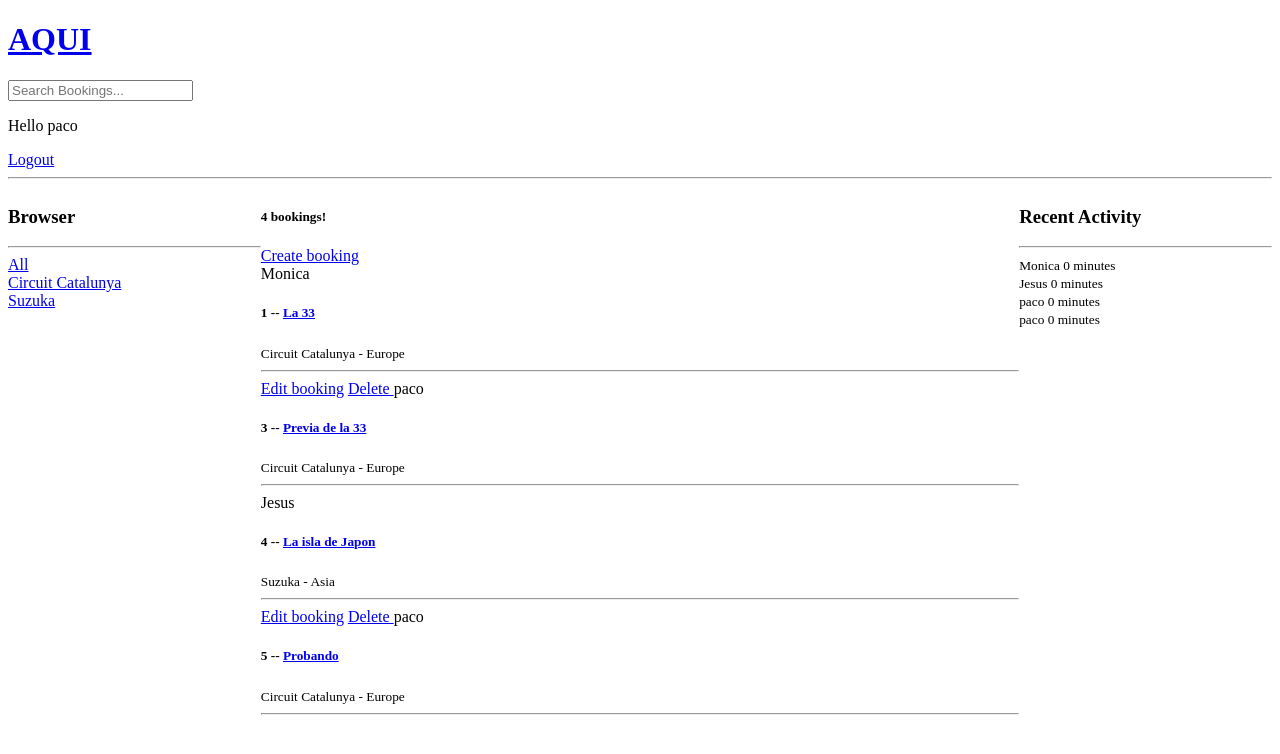
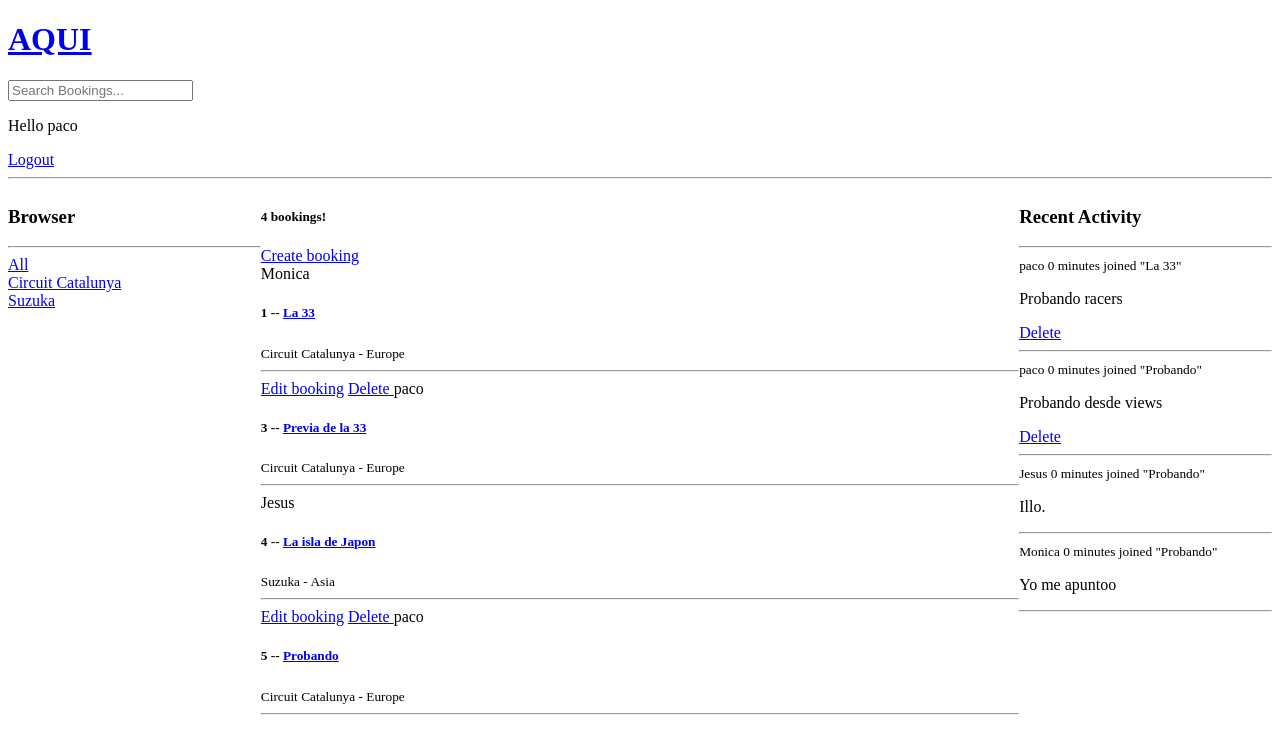
Before and after one commit to Pichilichi/KartF1, a Django app: page / in a window 1280 px wide. Shown: the top 754 px of the page. Run offline with Django 4.2, Linux system fonts and the light colour scheme; a user stored in the database is signed in; data comes from the database, SQL or seed files in the repository; both versions use the stored data as it was after the commit.

Commit message:
Actividades II
Se muestran las actividades: la reserva, quien la realiza, el mensaje, y se pueden borrar los mensajes si se esta logeado con dicho usuario.

```diff
--- a/KartF1/base/models.py
+++ b/KartF1/base/models.py
@@ -100,3 +100,6 @@ class Message(models.Model):
 
     def __str__(self):
             return self.body[0:50]
+
+    class Meta:
+        ordering = ['-updated', '-created']
--- a/KartF1/base/views.py
+++ b/KartF1/base/views.py
@@ -18,7 +18,7 @@ def home(request):
 
     circuits = Circuit.objects.all()
     booking_count = bookings.count()
-    booking_messages = Message.objects.all()
+    booking_messages = Message.objects.all().order_by('-created')
 
     context = {'bookings': bookings, 'circuits': circuits,
     'booking_count': booking_count, 'booking_messages': booking_messages}
--- a/KartF1/templates/home.html
+++ b/KartF1/templates/home.html
@@ -60,6 +60,13 @@
         {% for message in booking_messages %}
             <div>
                 <small>{{message.user}} {{message.created|timesince}} </small>
+                <small>joined "{{message.booking}}"</small>
+
+                <p>{{message}}</p>
+                {% if request.user == message.user %}
+                <a href="{% url 'delete-message' message.id %}">Delete</a>
+                {% endif %}
+                <hr>
             </div>
         {% endfor %}
     </div>
```
Also changed, not shown: KartF1/db.sqlite3.
